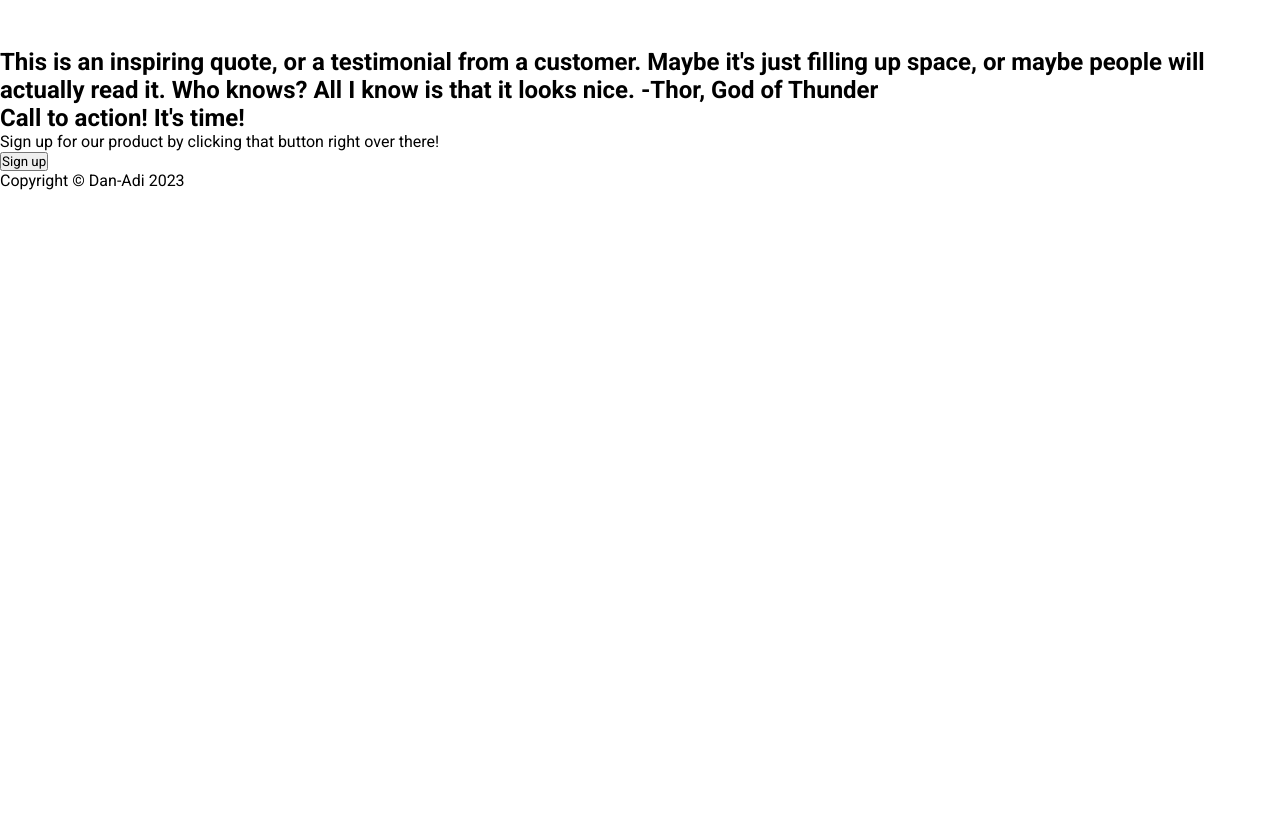
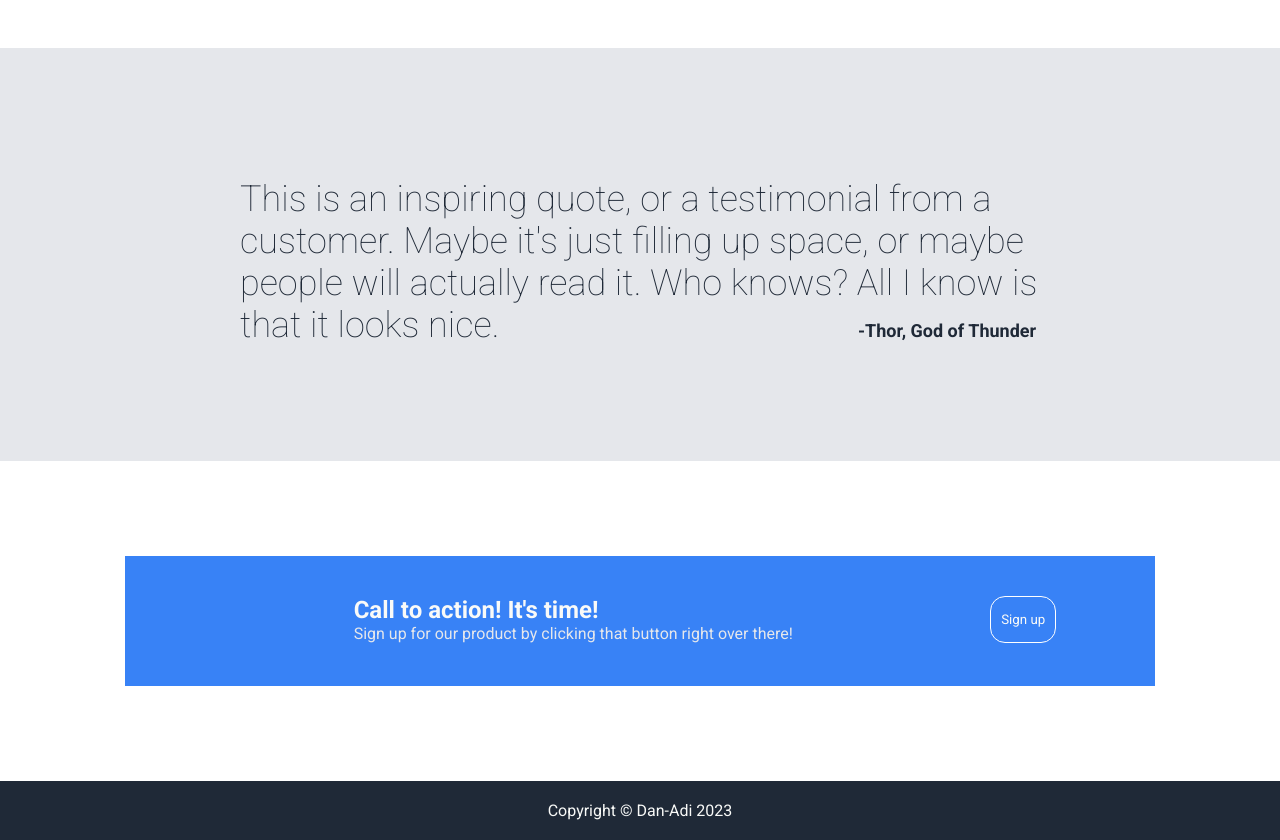
Before and after one commit to danadi12/odin-landing-page, a plain HTML site: page index.html in a window 1280 px wide. Shown: the part 912-1752 px from the top of the page. Before the commit the page ends 1102 px from the top, so only its background shows below. Drawn offline with Linux system fonts and the light colour scheme.

Commit message:
Completed styling for site

```diff
--- a/css/style.css
+++ b/css/style.css
@@ -119,3 +119,67 @@ a {
   display: flex;
   flex-direction: column;
 }
+
+.quote {
+  background-color: #e5e7eb;
+}
+
+.quote--h1 {
+  padding-top: 130px;
+  padding-bottom: 115px;
+  font-size: 36px;
+  font-weight: lighter;
+  color: #1f2937;
+  width: 800px;
+  margin: auto;
+}
+
+.quote--span {
+  font-size: 18px;
+  font-weight: 700;
+  margin-left: 350px;
+}
+
+.cta {
+  height: 40vh;
+  display: flex;
+  justify-content: center;
+  align-items: center;
+}
+
+.cta--modal {
+  width: 1030px;
+  height: 130px;
+  background-color: #3882f6;
+}
+
+.cta--modal--h1 {
+  color: #f9faf8;
+}
+
+.cta--modal--p {
+  color: #e5e7eb;
+}
+
+.cta--modal--container {
+  margin-left: 130px;
+  margin-top: 40px;
+  display: flex;
+  justify-content: space-around;
+}
+
+.cta--modal--button {
+  padding: 5px 10px;
+  background-color: #3882f6;
+  border: 1px solid white;
+  border-radius: 15px;
+  color: #f9faf8;
+}
+
+footer {
+  background-color: #1f2937;
+  color: #f9faf8;
+  display: flex;
+  justify-content: center;
+  padding: 20px;
+}
```
